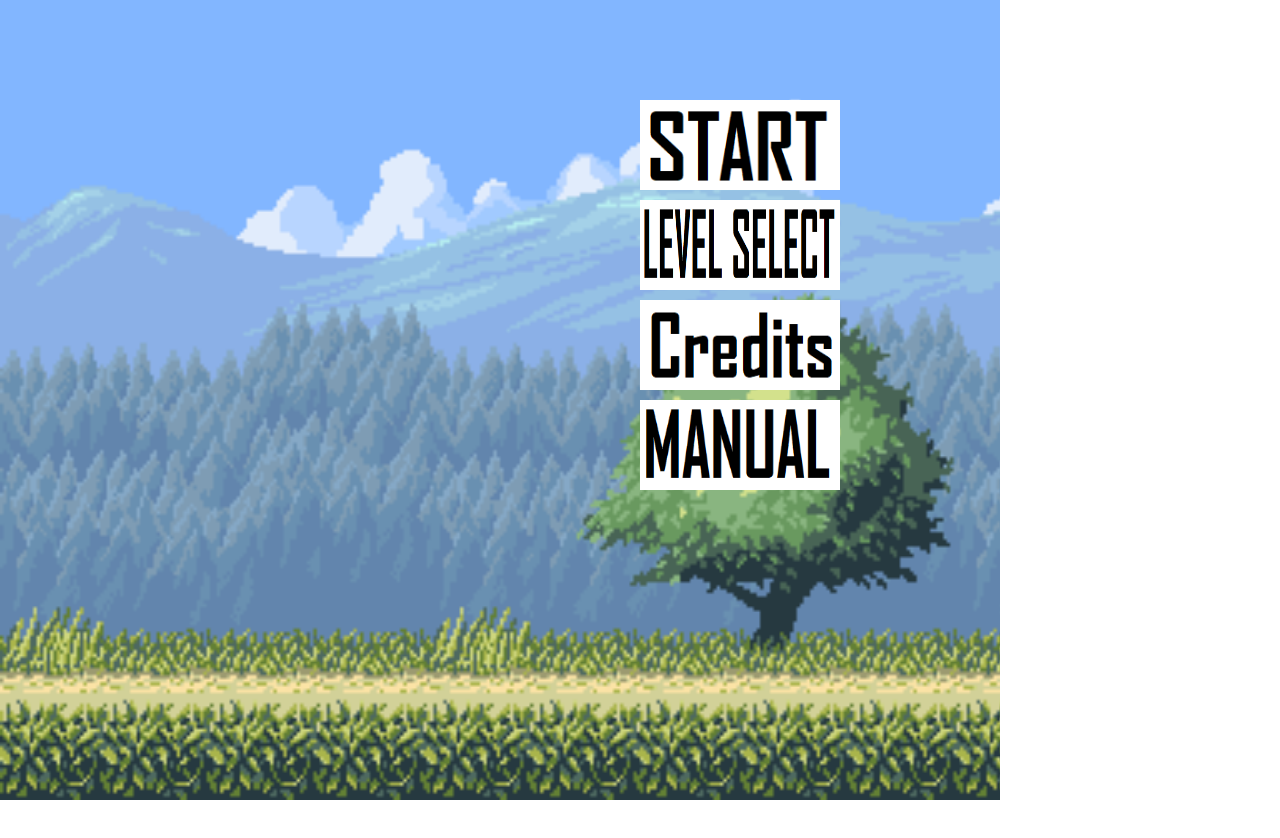
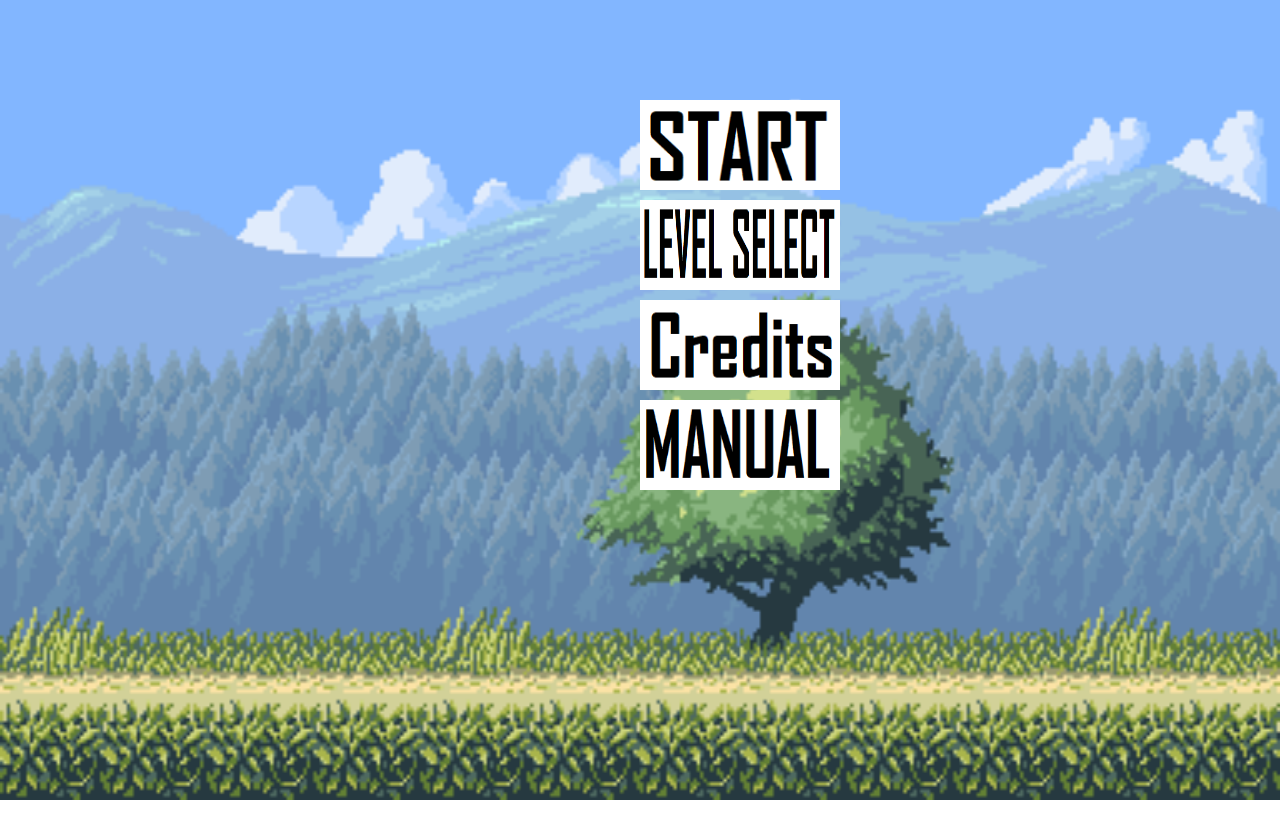
Before and after one commit to b3neter/CostellosAdventure, a plain HTML site: page index.html in a window 1280 px wide. After the commit the page ends 800 px from the top, so only its background shows below. Drawn offline with Linux system fonts and the light colour scheme.

Commit message:
fullscreen

```diff
--- a/index.html
+++ b/index.html
@@ -7,11 +7,24 @@
     <meta http-equiv="X-UA-Compatible" content="ie=edge">
     <title>Costellos Adventure</title>
 
+    <style>
+        #indexCanvas{
+            margin:0; padding:0;
+            position:absolute;
+            top:0; left:0;
+            image-rendering: -moz-crisp-edges;
+            image-rendering: -webkit-crisp-edges;
+            image-rendering: pixelated;
+            image-rendering: crisp-edges;
+            border: "red 1px solid";
+        }
+    </style>
+
 </head>
 
-<body style="margin: 0;">
+<body>
 
-    <canvas id="indexCanvas" canvas.style.border="red 1px solid" width="1000" height="1000"></canvas>
+    <canvas id="indexCanvas"></canvas>
     <audio autoplay loop>
         <source src="./assets/audio/Visager_-_01_-_Title_Theme.mp3" type="audio/mpeg">
         Your browser does not support the audio element.
@@ -32,6 +45,8 @@
         var manualsbutton;
         var glWidth = window.innerWidth;
         var glHeight = window.innerHeight;
+        indexCanvas.width = glWidth;
+        indexCanvas.height = glHeight;
         var canvasPos = getPosition(canvas);
         var mouseX = 0;
         var mouseY = 0;
```
